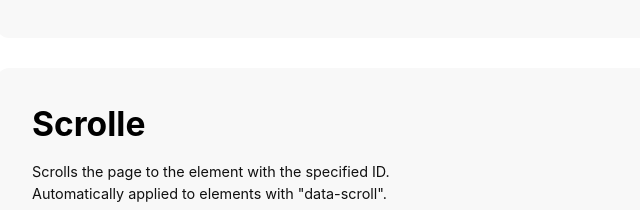
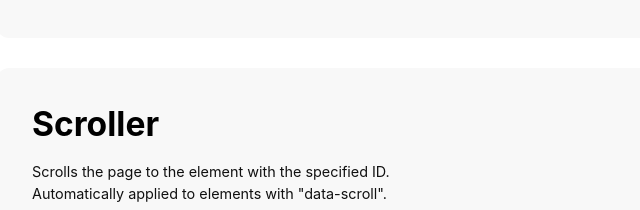
Before and after one commit to andreyshpigunov/auto, a website: page index.html in a window 1280 px wide. Shown: the part 10610-10820 px from the top of the page, 243-883 px from the left. Drawn offline with Linux system fonts and the light colour scheme.

Commit message:
Docs updates.

```diff
--- a/index.html
+++ b/index.html
@@ -300,7 +300,7 @@
 				</section>
 
 				<section id="scrollto">
-					<h2>Scrolle</h2>
+					<h2>Scroller</h2>
 					<p>
 						Scrolls the page to the element with the specified ID.<br/>
 						Automatically applied to elements with "data-scroll".
@@ -390,7 +390,7 @@
 
 		<script src="js/auto.js" ></script>
 		<script>
-			let html = document.documentElement,
+			let html = document.documentElement;
 			let mobileButton = document.querySelector('.header-menu-mobile_button');
 
 			mobileButton.addEventListener('click', event => {
```
